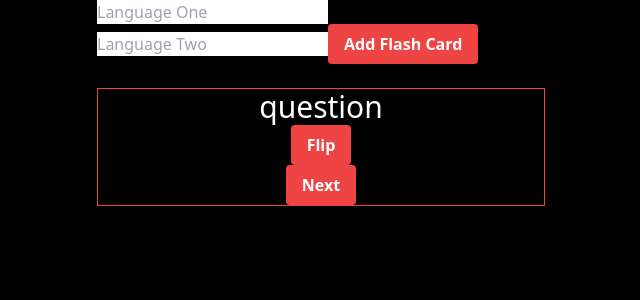
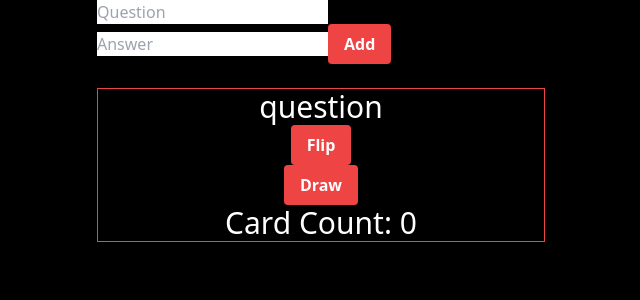
Before and after one commit to remilebeau/flashcards, a React (Vite) app: page / in a window 1280 px wide. Shown: the top 300 px of the page, without its empty margins (319-959 px from the left). Built offline with nearby package versions, Linux system fonts and the light colour scheme.

Commit message:
Changed button names. Added a 'card count'

```diff
--- a/src/features/FlashCards/AddFlashCard.tsx
+++ b/src/features/FlashCards/AddFlashCard.tsx
@@ -19,14 +19,16 @@ const AddFlashCard = () => {
       <input
         className="text-black"
         type="text"
-        placeholder="Language One"
+        placeholder="Question"
+        required
         value={question}
         onChange={(event) => setQuestion(event.target.value)}
       />
       <input
         className="text-black"
         type="text"
-        placeholder="Language Two"
+        placeholder="Answer"
+        required
         value={answer}
         onChange={(event) => setAnswer(event.target.value)}
       />
@@ -34,7 +36,7 @@ const AddFlashCard = () => {
         className="bg-red-500 hover:bg-red-700 text-white font-bold py-2 px-4 rounded"
         type="submit"
       >
-        Add Flash Card
+        Add
       </button>
     </form>
   );
--- a/src/features/FlashCards/FlashCard.tsx
+++ b/src/features/FlashCards/FlashCard.tsx
@@ -13,6 +13,7 @@ const FlashCard = () => {
   const [question, setQuestion] = useState("");
   const [answer, setAnswer] = useState("");
   const [showAnswer, setShowAnswer] = useState(false);
+  const [cardCount, setCardCount] = useState(0);
 
   const selectRandomCard = () => {
     randomCard = flashCards.flashcards[
@@ -28,6 +29,7 @@ const FlashCard = () => {
 
   useEffect(() => {
     selectRandomCard();
+    setCardCount(flashCards.flashcards.length);
   }, [flashCards.flashcards]);
 
   return (
@@ -52,8 +54,10 @@ const FlashCard = () => {
             selectRandomCard();
           }}
         >
-          Next
+          Draw
         </button>
+        {/* show card count */}
+        <h1 className="text-3xl text-white">Card Count: {cardCount}</h1>
       </section>
     </section>
   );
```
